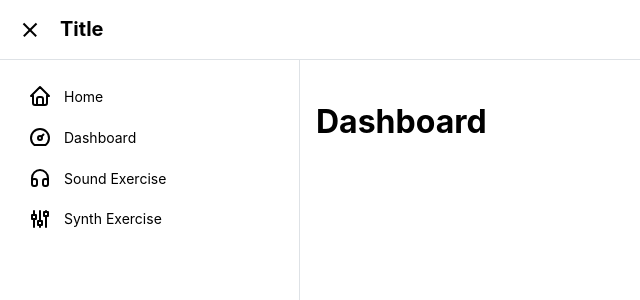
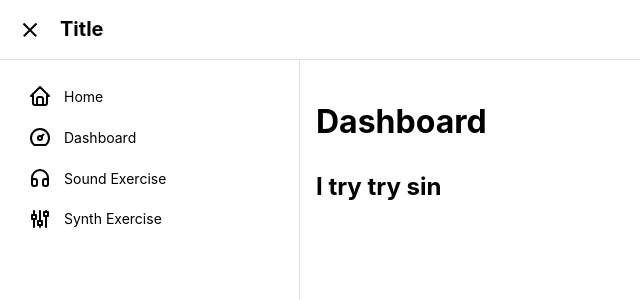
Before and after one commit to YuWangHei/InSynth, a React (Create React App) app: page /Dashboard in a window 1280 px wide. Shown: the top 300 px of the page, without its empty margins (0-640 px from the left). Built offline with nearby package versions, Linux system fonts and the light colour scheme.

Commit message:
Eddy: Try pushing

```diff
--- a/src/pages/dashboard/Dashboard.js
+++ b/src/pages/dashboard/Dashboard.js
@@ -5,6 +5,7 @@ function Dashboard() {
   return (
     <Frame>
       <h1>Dashboard</h1>
+      <h2>I try try sin</h2>
     </Frame>
   );
 }
```
